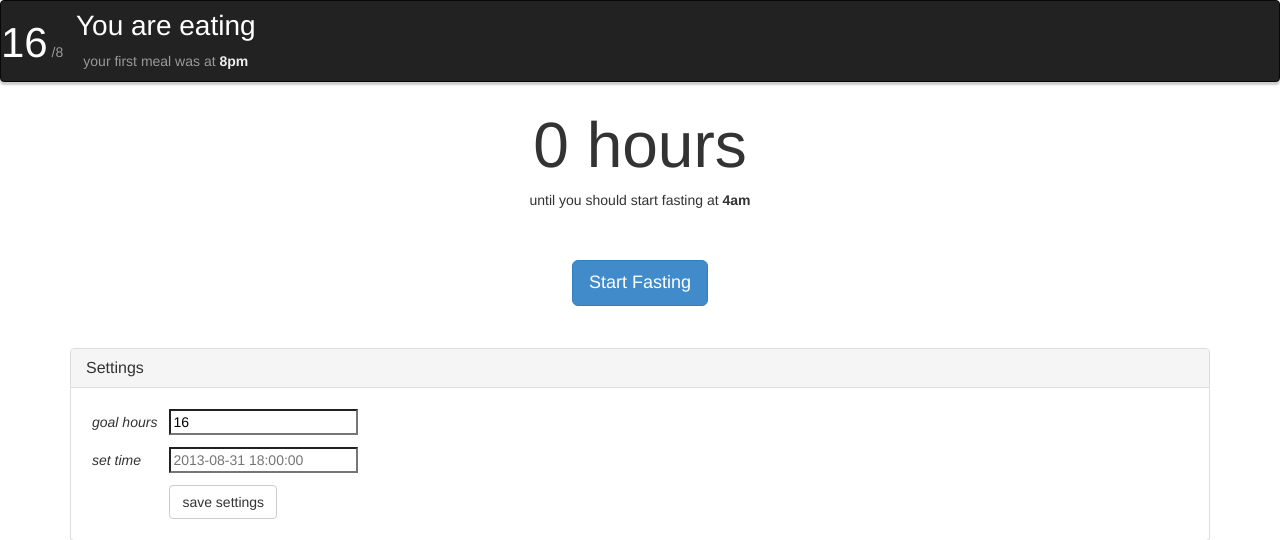
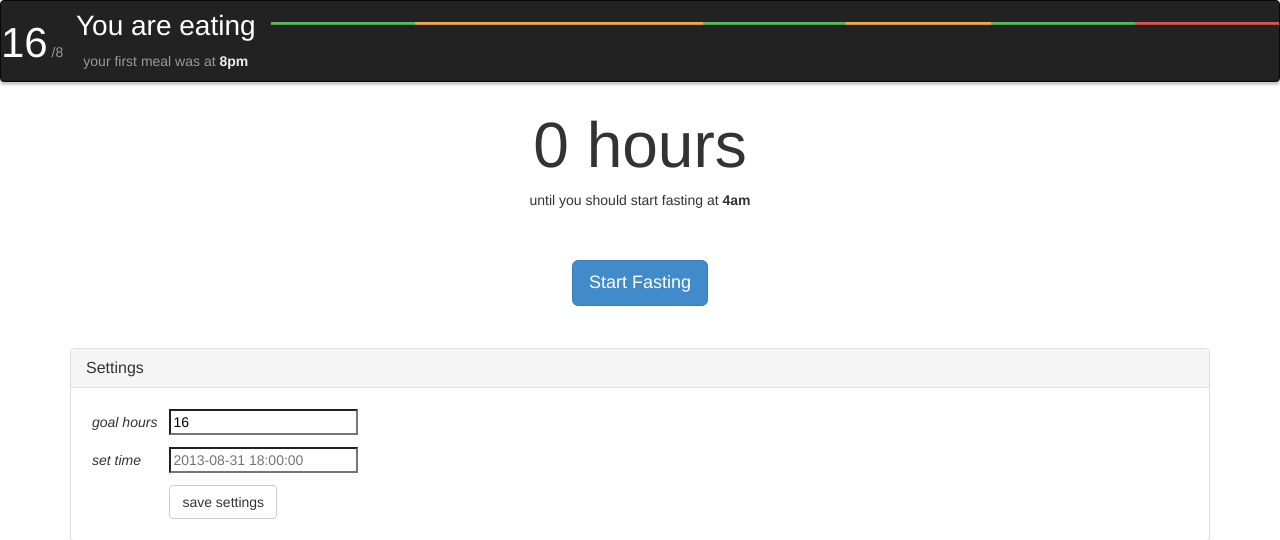
Before and after one commit to dalmaer/16ate, a PHP site: page / in a window 1280 px wide. Shown: the top 540 px of the page. Run offline with PHP 8.4, Linux system fonts and the light colour scheme.

Commit message:
add in the color history as fake for now

```diff
--- a/app.css
+++ b/app.css
@@ -74,6 +74,13 @@ h1 {
   color: rgb(153, 153, 153)
 }
 
+#day1, #day2, #day3, #day5, #day6, #day7 {
+  width: 14.3%;
+}
+#day4 { /* make it add up to 100% nicely */
+  width: 14.2%;
+}
+
 .green {
   /*color: #dff0d8; light*/
   color: #449d44;
@@ -109,3 +116,9 @@ h1 {
 .navbar {
   box-shadow: 0 3px 2px 0px rgba(0,0,0, 0.2)
 }
+
+.progress {
+  position: relative;
+  top: 21px;
+  height: 3px;
+}
--- a/app.html
+++ b/app.html
@@ -28,6 +28,16 @@
       <div class="navbar-header" align="center">
         <div id="mode" class="navbar-brand"></div><!--You are fasting -->
         <div id="laststatus"></div> <!-- Your last meal was @ 6pm -->
+      </div>
+
+      <div class="history progress">
+        <div id="day1" class="progress-bar progress-bar-success"><span class="sr-only">Day 1</span></div>
+        <div id="day2" class="progress-bar progress-bar-warning"><span class="sr-only">Day 2</span></div>
+        <div id="day3" class="progress-bar progress-bar-warning"><span class="sr-only">Day 3</span></div>
+        <div id="day4" class="progress-bar progress-bar-success"><span class="sr-only">Day 4</span></div>
+        <div id="day5" class="progress-bar progress-bar-warning"><span class="sr-only">Day 5</span></div>
+        <div id="day6" class="progress-bar progress-bar-success"><span class="sr-only">Day 6</span></div>
+        <div id="day7" class="progress-bar progress-bar-danger"><span class="sr-only">Day 7</span></div>
       </div>
     </div>
 
```
